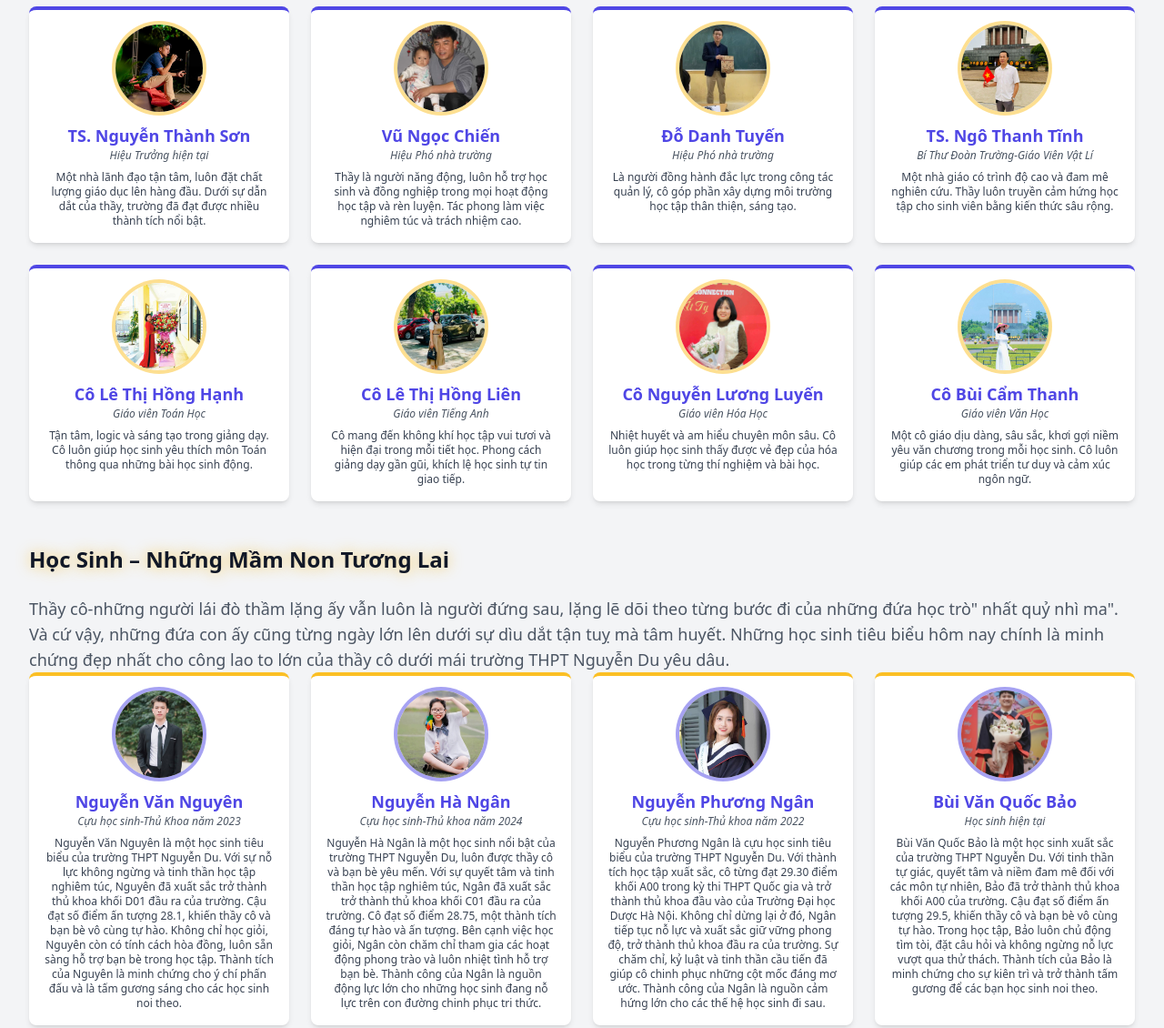
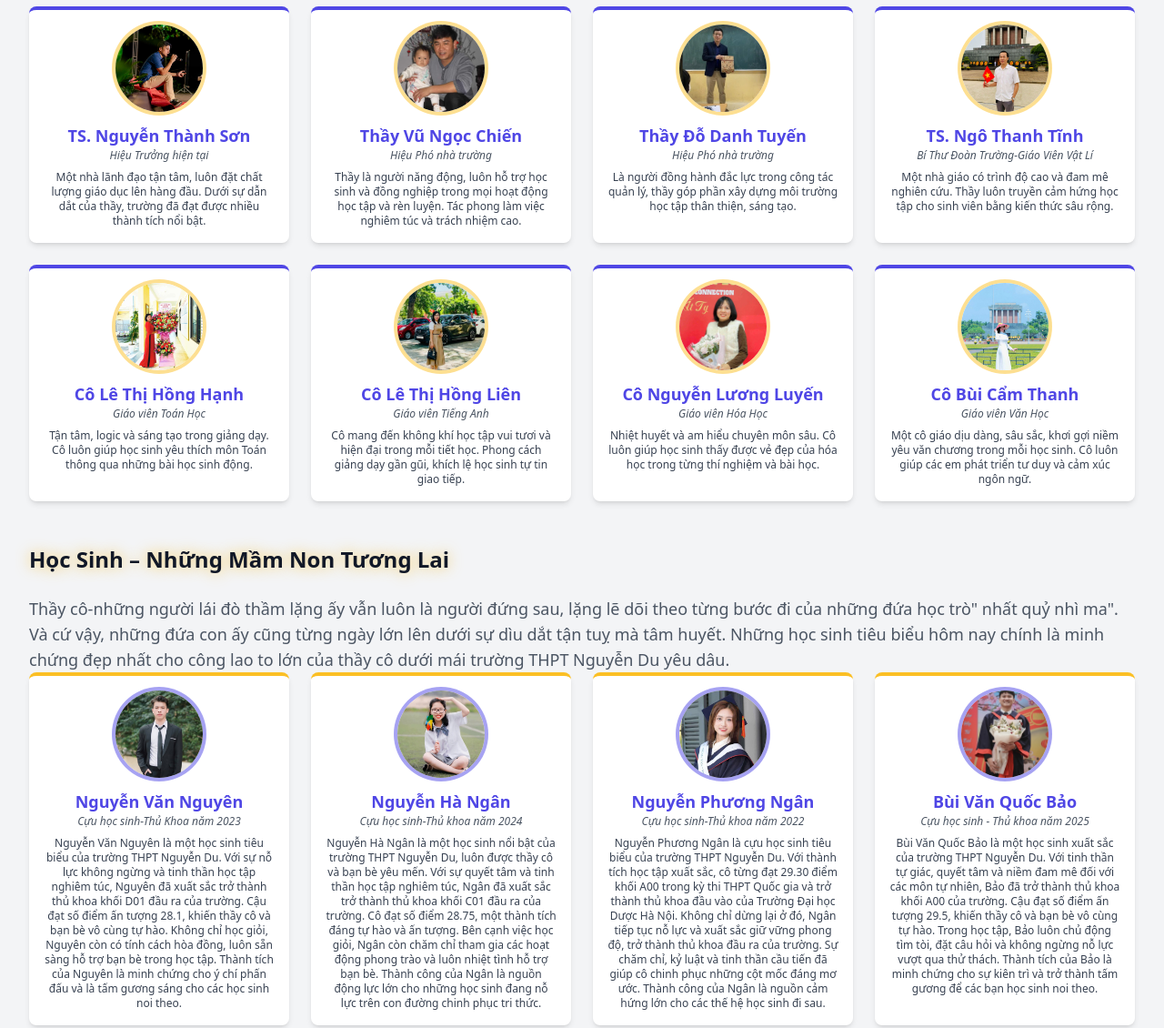
Before and after one commit to ducdat08-cloud/ki_niem_40_nam_nguyen_du, a plain HTML site: page index.html in a window 1280 px wide. Shown: the part 7820-8950 px from the top of the page at 91% size. Drawn offline with nearby package versions, Linux system fonts and the light colour scheme.

Commit message:
index.html
Signed-off-by: ducdat08-cloud <ducdatphung50@gmail.com>

```diff
--- a/index.html
+++ b/index.html
@@ -756,16 +756,16 @@ Những người lái đò thầm lặng ấy dạy ta không chỉ bằng con c
                     <!-- Giáo viên 2 (Ảnh trắng) -->
                     <div class="bg-white rounded-lg shadow-md overflow-hidden text-center p-4 border-t-4 border-primary-indigo card-stagger profile-card" style="transition-delay: 0s;">
                         <img src="chien.jpg" alt="Ảnh Thầy/Cô A" class="w-24 h-24 mx-auto rounded-full object-cover mb-3 ring-4 ring-accent-gold/50 profile-img">
-                        <h4 class="text-lg font-bold text-primary-indigo">Vũ Ngọc Chiến</h4>
+                        <h4 class="text-lg font-bold text-primary-indigo">Thầy Vũ Ngọc Chiến</h4>
                         <p class="text-gray-600 text-xs italic mb-2">Hiệu Phó nhà trường</p>
                         <p class="text-xs text-gray-700">Thầy là người năng động, luôn hỗ trợ học sinh và đồng nghiệp trong mọi hoạt động học tập và rèn luyện. Tác phong làm việc nghiêm túc và trách nhiệm cao.</p>
                     </div>
                     <!-- Giáo viên 3 (Thêm mới) -->
                     <div class="bg-white rounded-lg shadow-md overflow-hidden text-center p-4 border-t-4 border-primary-indigo card-stagger profile-card" style="transition-delay: 0s;">
                         <img src="tuyen1.jpg" alt="Ảnh Thầy/Cô A" class="w-24 h-24 mx-auto rounded-full object-cover mb-3 ring-4 ring-accent-gold/50 profile-img">
-                        <h4 class="text-lg font-bold text-primary-indigo">Đỗ Danh Tuyến</h4>
+                        <h4 class="text-lg font-bold text-primary-indigo">Thầy Đỗ Danh Tuyến</h4>
                         <p class="text-gray-600 text-xs italic mb-2">Hiệu Phó nhà trường</p>
-                        <p class="text-xs text-gray-700">Là người đồng hành đắc lực trong công tác quản lý, cô góp phần xây dựng môi trường học tập thân thiện, sáng tạo.</p>
+                        <p class="text-xs text-gray-700">Là người đồng hành đắc lực trong công tác quản lý, thầy góp phần xây dựng môi trường học tập thân thiện, sáng tạo.</p>
                     </div>
                     <!-- Giáo viên 4 (Thêm mới) -->
                     <div class="bg-white rounded-lg shadow-md overflow-hidden text-center p-4 border-t-4 border-primary-indigo card-stagger profile-card" style="transition-delay: 0s;">
@@ -834,7 +834,7 @@ Những người lái đò thầm lặng ấy dạy ta không chỉ bằng con c
                     <div class="bg-white rounded-lg shadow-md overflow-hidden text-center p-4 border-t-4 border-accent-gold card-stagger profile-card" style="transition-delay: 0.3s;">
                         <img src="thu_khoa_4.jpg" alt="Ảnh Học Sinh K" class="w-24 h-24 mx-auto rounded-full object-cover mb-3 ring-4 ring-primary-indigo/50 profile-img">
                         <h4 class="text-lg font-bold text-primary-indigo">Bùi Văn Quốc Bảo</h4>
-                        <p class="text-gray-600 text-xs italic mb-2">Học sinh hiện tại</p>
+                        <p class="text-gray-600 text-xs italic mb-2">Cựu học sinh - Thủ khoa năm 2025</p>
                         <p class="text-xs text-gray-700">Bùi Văn Quốc Bảo là một học sinh xuất sắc của trường THPT Nguyễn Du. Với tinh thần tự giác, quyết tâm và niềm đam mê đối với các môn tự nhiên, Bảo đã trở thành thủ khoa khối A00 của trường. Cậu đạt số điểm ấn tượng 29.5, khiến thầy cô và bạn bè vô cùng tự hào. Trong học tập, Bảo luôn chủ động tìm tòi, đặt câu hỏi và không ngừng nỗ lực vượt qua thử thách. Thành tích của Bảo là minh chứng cho sự kiên trì và trở thành tấm gương để các bạn học sinh noi theo.</p>
                     </div>
                 </div>
@@ -861,7 +861,7 @@ Những người lái đò thầm lặng ấy dạy ta không chỉ bằng con c
                         </p>
                         <p class="text-gray-200 mb-4 leading-relaxed">
                             Chúng em cũng xin gửi lời tri ân đến các thế hệ anh chị cựu học sinh. Các anh chị là niềm tự hào, là tấm gương sáng để chúng em noi theo, tiếp nối truyền thống hiếu học và nhân văn của mái trường Nguyễn Du.
-                        </Cảm ơn bạn bè đã cùng nhau tạo nên những năm tháng thanh xuân tươi đẹp, đầy ắp kỷ niệm dưới mái trường này.
+                            Cảm ơn bạn bè đã cùng nhau tạo nên những năm tháng thanh xuân tươi đẹp, đầy ắp kỷ niệm dưới mái trường này.
                         </p>
                         <p class="text-gray-100 mb-6 font-medium italic">
                             Website này là một món quà nhỏ, một lời cảm ơn chân thành chúng em muốn gửi gắm. Mong rằng ngọn lửa tự hào về Nguyễn Du sẽ mãi bùng cháy trong tim mỗi chúng ta.
```
